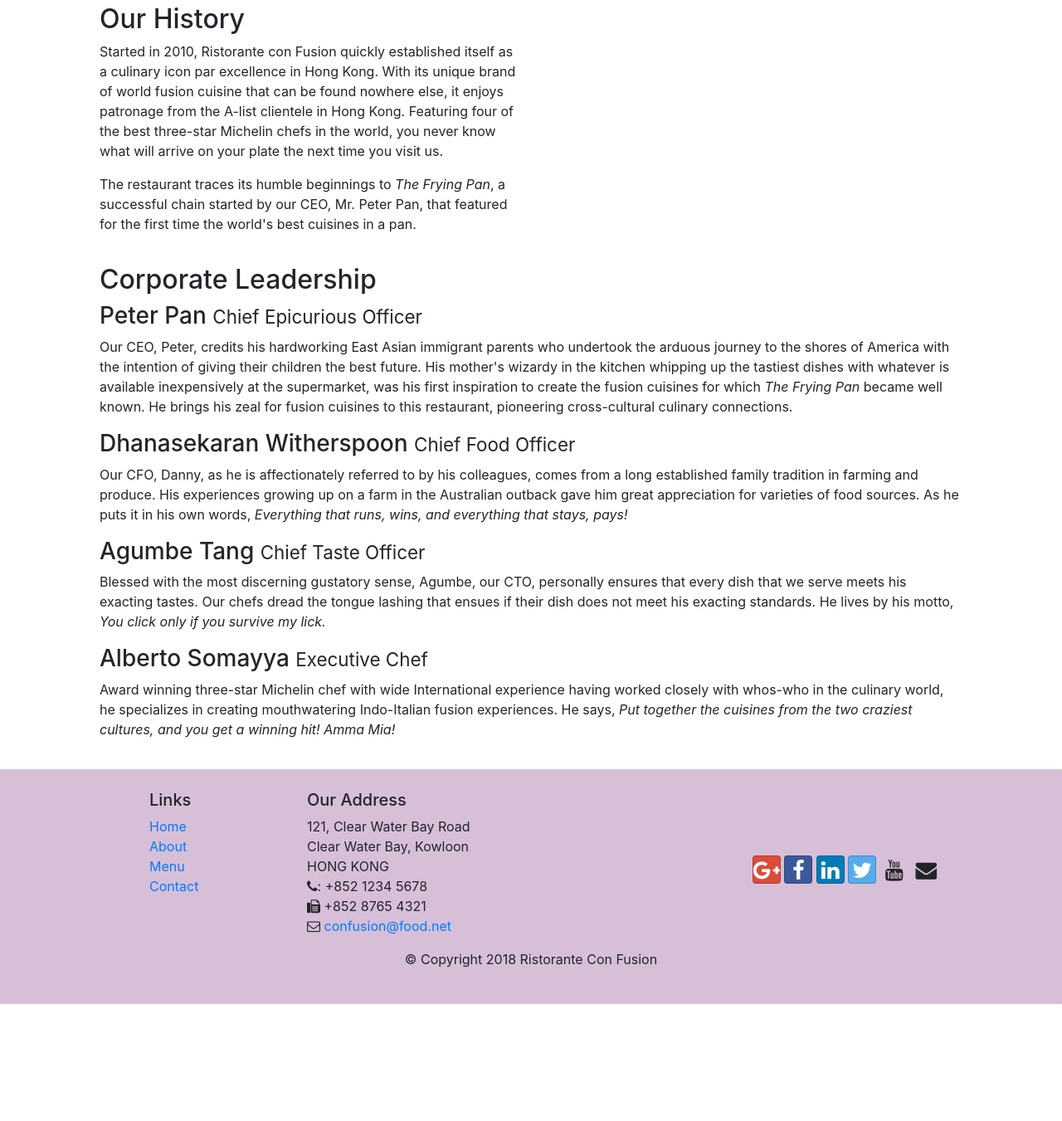
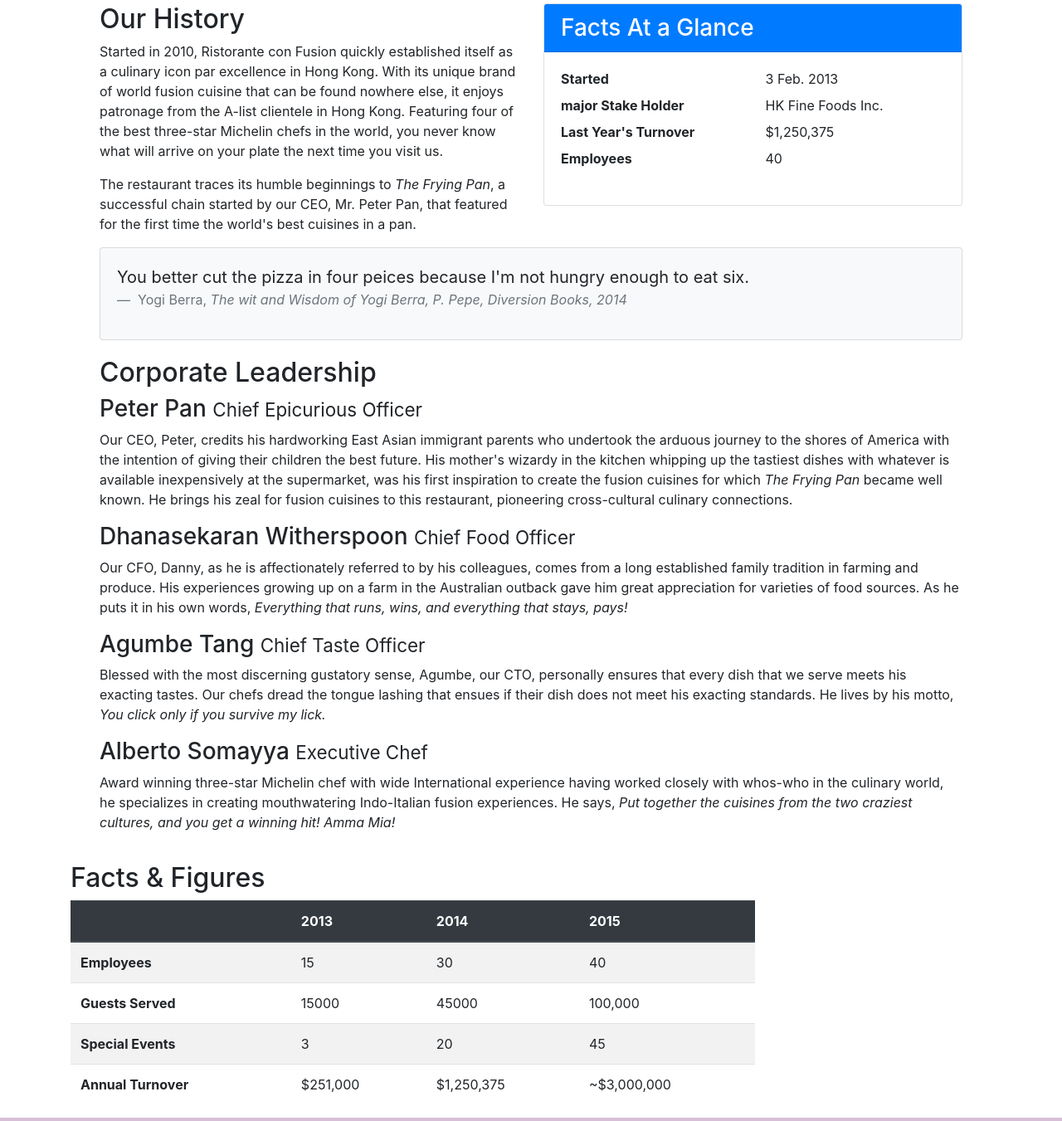
Before and after one commit to sudhanshuskr/full-stack-webd, a website: page aboutus.html in a window 1280 px wide. Shown: the part 469-1820 px from the top of the page at 83% size. Before the commit the page ends 1679 px from the top, so only its background shows below. Drawn offline with nearby package versions, Linux system fonts and the light colour scheme.

Commit message:
Tables and Cards

```diff
--- a/aboutus.html
+++ b/aboutus.html
@@ -69,6 +69,36 @@
                 <p>The restaurant traces its humble beginnings to <em>The Frying Pan</em>, a successful chain started by our CEO, Mr. Peter Pan, that featured for the first time the world's best cuisines in a pan.</p>
             </div>
             <div class="col-12 col-sm">
+                <div class="card">
+                    <h3 class="card-header bg-primary text-white">Facts At a Glance</h3>
+                    <div class="card-body">
+                        <dl class="row">
+                            <dt class="col-6">Started</dt>
+                            <dd class="col-6">3 Feb. 2013</dd>
+                            <dt class="col-6">major Stake Holder</dt>
+                            <dd class="col-6">HK Fine Foods Inc.</dd>
+                            <dt class="col-6">Last Year's Turnover</dt>
+                            <dd class="col-6">$1,250,375</dd>
+                            <dt class="col-6">Employees</dt>
+                            <dd class="col-6">40</dd>
+                        </dl>
+                    </div>
+                </div>
+            </div>
+            <div class="col-12">
+                <div class="card card-body bg-light">
+                    <blockquote class="blockquote">
+                        <p class="mb-0">You better cut the pizza in four peices because I'm not
+                            hungry enough to eat six.
+                        </p>
+                        <footer class="blockquote-footer">
+                            Yogi Berra,
+                            <cite title="Source Title">
+                                The wit and Wisdom of Yogi Berra, P. Pepe, Diversion Books, 2014
+                            </cite>
+                        </footer>
+                    </blockquote>
+                </div>
             </div>
         </div>
 
@@ -85,6 +115,52 @@
                 <h3>Alberto Somayya <small>Executive Chef</small></h3>
                 <p class="d-none d-sm-block">Award winning three-star Michelin chef with wide International experience having worked closely with whos-who in the culinary world, he specializes in creating mouthwatering Indo-Italian fusion experiences. He says, <em>Put together the cuisines from the two craziest cultures, and you get a winning hit! Amma Mia!</em></p>
             </div>
+       </div>
+       <div class="row">
+           <div class="col-12 col-sm-9">
+               <h2>Facts &amp; Figures</h2>
+               <div class="table-responsive">
+                   <table class="table table-striped">
+                       <thead class="thead-dark">
+                           <tr>
+                               <th>&nbsp;</th>
+                               <th>2013</th>
+                               <th>2014</th>
+                               <th>2015</th>
+                           </tr>
+                       </thead>
+                       <tbody>
+                           <tr>
+                               <th>Employees</th>
+                               <td>15</td>
+                               <td>30</td>
+                               <td>40</td>
+                           </tr>
+                           <tr>
+                            <th>Guests Served</th>
+                            <td>15000</td>
+                            <td>45000</td>
+                            <td>100,000</td>
+                        </tr>
+                        <tr>
+                            <th>Special Events</th>
+                            <td>3</td>
+                            <td>20</td>
+                            <td>45</td>
+                        </tr>
+                        <tr>
+                            <th>Annual Turnover</th>
+                            <td>$251,000</td>
+                            <td>$1,250,375</td>
+                            <td>~$3,000,000</td>
+                        </tr>
+                       </tbody>
+                   </table>
+               </div>
+           </div>
+           <div class="col-12 col-sm-3">
+
+           </div>
        </div>
 
     </div>
```
